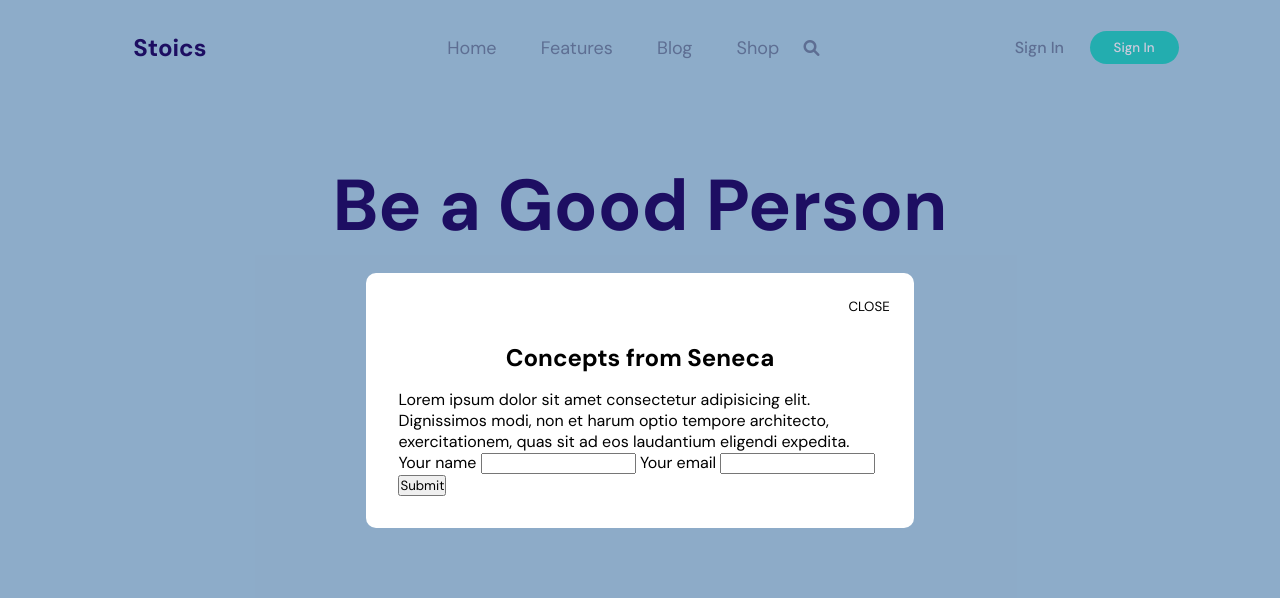
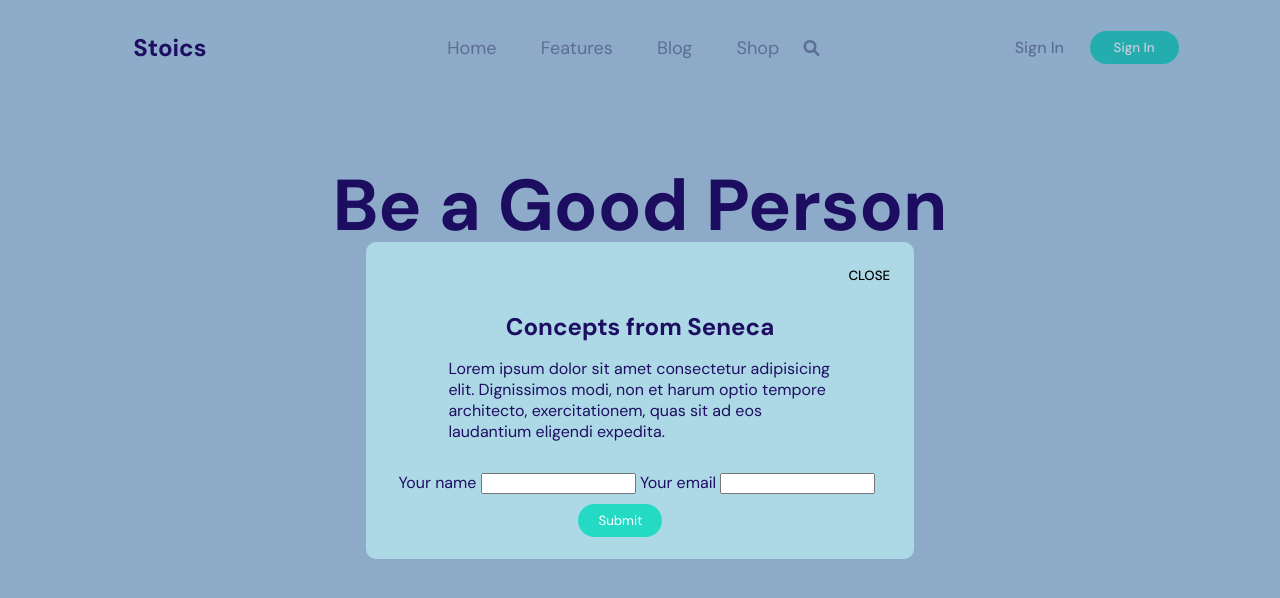
Before and after one commit to kineticstorytelling/stoic-life, a plain HTML site: page index.html in a window 1280 px wide. Both pictures are taken after a click on the button "Do it!". Drawn offline with Linux system fonts and the light colour scheme.

Commit message:
updated css for modal window

```diff
--- a/styles.css
+++ b/styles.css
@@ -141,6 +141,8 @@ h4{
     margin: auto;
     border: none;
     border-radius: 10px;
+    background-color: lightblue;
+    color: var(--clr-tertiary);
 }
 
 .modal::backdrop{
@@ -152,6 +154,7 @@ h4{
     padding: 1rem;
 }
 .modal .close_modal{
+font-weight: 500;
 background: none;
 border: none;
 text-transform: uppercase;
@@ -164,3 +167,23 @@ bottom: 10px;
     cursor: pointer;
     color: var(--clr-secondary);
 }
+
+.modal p{
+    padding: 0 50px 30px 50px;
+}
+.modal .form .button{
+    margin: auto;
+    padding: 8px 20px 8px 20px;
+    border: none;
+    border-radius: 20px;
+    background-color: var(--clr-secondary);
+    color: white;
+    position: relative;
+    top: 10px;
+    left: 180px;
+    transition: all .4s ease;
+}
+.modal .form .button:hover{
+    background-color: var(--clr-tertiary);
+    cursor: pointer;
+}
```
